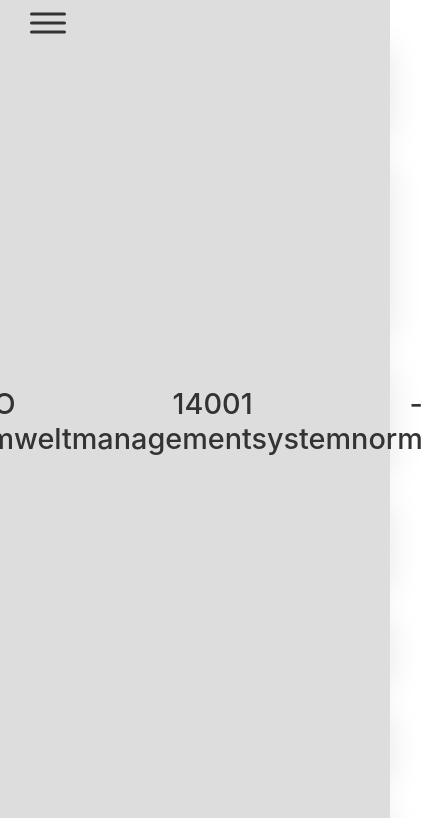
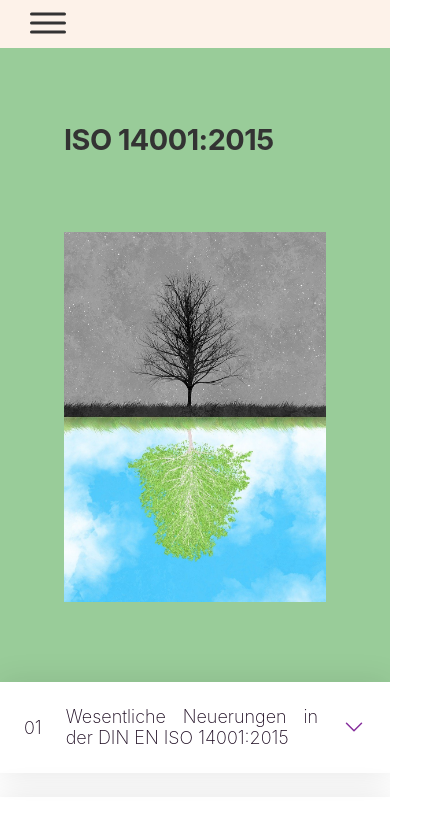
Before and after one commit to UpamaKr/Umwelt, a plain HTML site: page index.html in a window 390 px wide. Shown: the top 818 px of the page, 423 px wide, since content can reach past the window. Drawn offline with nearby package versions, Linux system fonts and the light colour scheme; some packages are replaced by stand-ins of ours; a script that the page names is missing.

Commit message:
i al lost hahaha

```diff
--- a/index.html
+++ b/index.html
@@ -45,9 +45,15 @@
 
       <section class="section-hero">
         <div class="hero">
-
-
-        </div>
+       <div class="hero-text-box">
+       <h1 class="heading-primary">ISO 14001:2015</h1>
+
+       </div>
+       <div class="hero-img-box">
+        <img src="hero-mobile.jpg" class="hero-img" alt="a tree">
+
+       </div>
+      </div>
       </section>
 
 
--- a/style-iso.css
+++ b/style-iso.css
@@ -53,13 +53,14 @@ GREY COLOUR: #343a40
   display: flex;
   align-items: center;
   justify-content: center;
+  opacity: 0;
 }
 
 .main-nav-list {
   list-style: none;
   display: flex;
   align-items: center;
-  gap: 4.8rem;
+  gap: 32px;
 }
 
 .main-nav-link:link,
@@ -105,6 +106,49 @@ GREY COLOUR: #343a40
   margin-top: 9.6rem;
 }
 
+/* HERO SECTION */
+/* CSS */
+/* CSS */
+.section-hero {
+  background-color: #99cc99;
+  padding: 9.6rem 0;
+}
+.hero {
+  /* Add styles to position the hero content */
+  max-width: 900px;
+  margin: 0 auto;
+  gap: 8.6rem;
+
+  display: grid;
+  grid-template-columns: 1fr 1fr;
+  align-items: center;
+}
+
+.hero-img {
+  /* Add styles to size the hero image */
+  width: 100%;
+  height: 100%;
+  object-fit: cover;
+}
+
+/* CSS */
+
+.heading-primary {
+  font-size: 3.6rem;
+  font-weight: 700;
+  line-height: 1.05;
+  margin-bottom: 3.2rem;
+  letter-spacing: -0.5px;
+  color: #333;
+}
+.hero-description {
+  font-size: 20px;
+  line-height: 1.6;
+  margin-bottom: 48px;
+}
+
+/* CSS */
+
 /* GENERAL STYLING */
 h4 {
   margin-bottom: 24px;
@@ -125,7 +169,7 @@ li::before {
   margin-right: 12px;
 }
 .accordian {
-  width: 700px;
+  max-width: 1300px;
   margin: 10px auto;
   display: flex;
   flex-direction: column;
@@ -255,6 +299,8 @@ li::before {
   box-shadow: 0px 0px 5px rgba(0, 0, 0, 0.2);
 }
 
+.hbtn:link,
+.hbtn:visited,
 .translate-button:link,
 .translate-button:visited {
   display: inline-block;
@@ -268,6 +314,8 @@ li::before {
   transition: all 0.3s;
 }
 
+.hbtn:hover,
+.hbtn:active,
 .translate-button:hover,
 .translate-button:active {
   background-color: #862e9c;
@@ -281,7 +329,7 @@ li::before {
 
 /* ------------------------------------------------------------------------------------------------------------ */
 
-@media screen and (max-width: 480px) {
+@media screen and (max-width: 59em) {
   /* styles for mobile devices */
   body {
     padding: 0;
@@ -317,6 +365,41 @@ li::before {
     padding: 0;
     margin: 0;
   }
+  .hero {
+    grid-template-columns: 1fr;
+    padding: 0 8rem;
+    gap: 6.4rem;
+  }
+  .hero-img {
+    width: 100%;
+  }
+  html {
+    /* 8px / 16px = 0.5 = 50% */
+    font-size: 50%;
+  }
+  .main-nav {
+    position: absolute;
+    top: 0;
+    left: 0;
+  }
+  .btn-mobile-nav {
+    display: block;
+  }
+  /*
+  .nav-open .main-nav {
+    opacity: 1;
+    pointer-events: auto;
+    visibility: visible;
+    transform: translateX(0);
+  }
+
+  .nav-open .icon-mobile-nav[name="close-outline"] {
+    display: block;
+  }
+
+  .nav-open .icon-mobile-nav[name="menu-outline"] {
+    display: none;
+  } */
 
   /* CSS */
   /* CSS */
```
